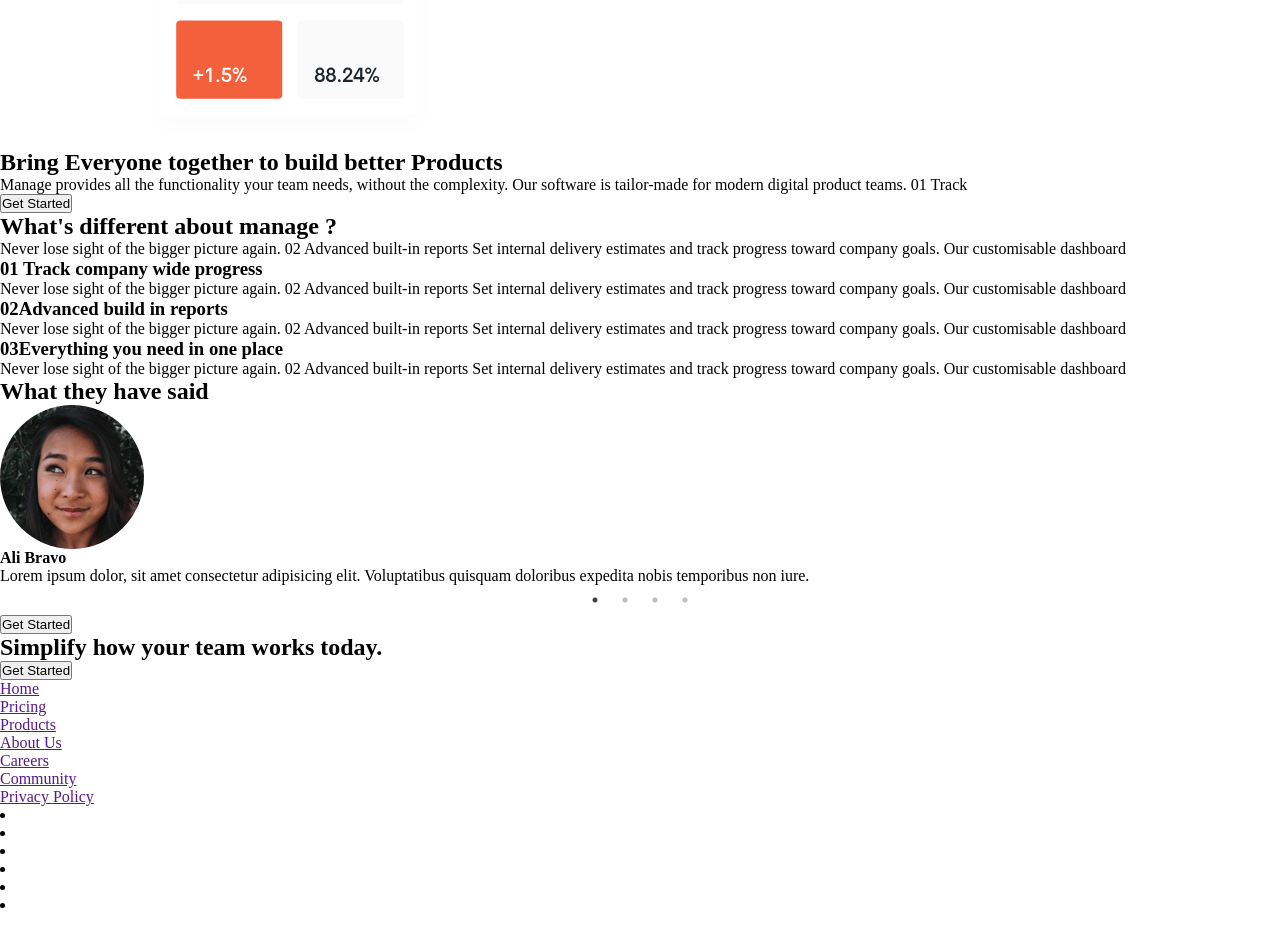
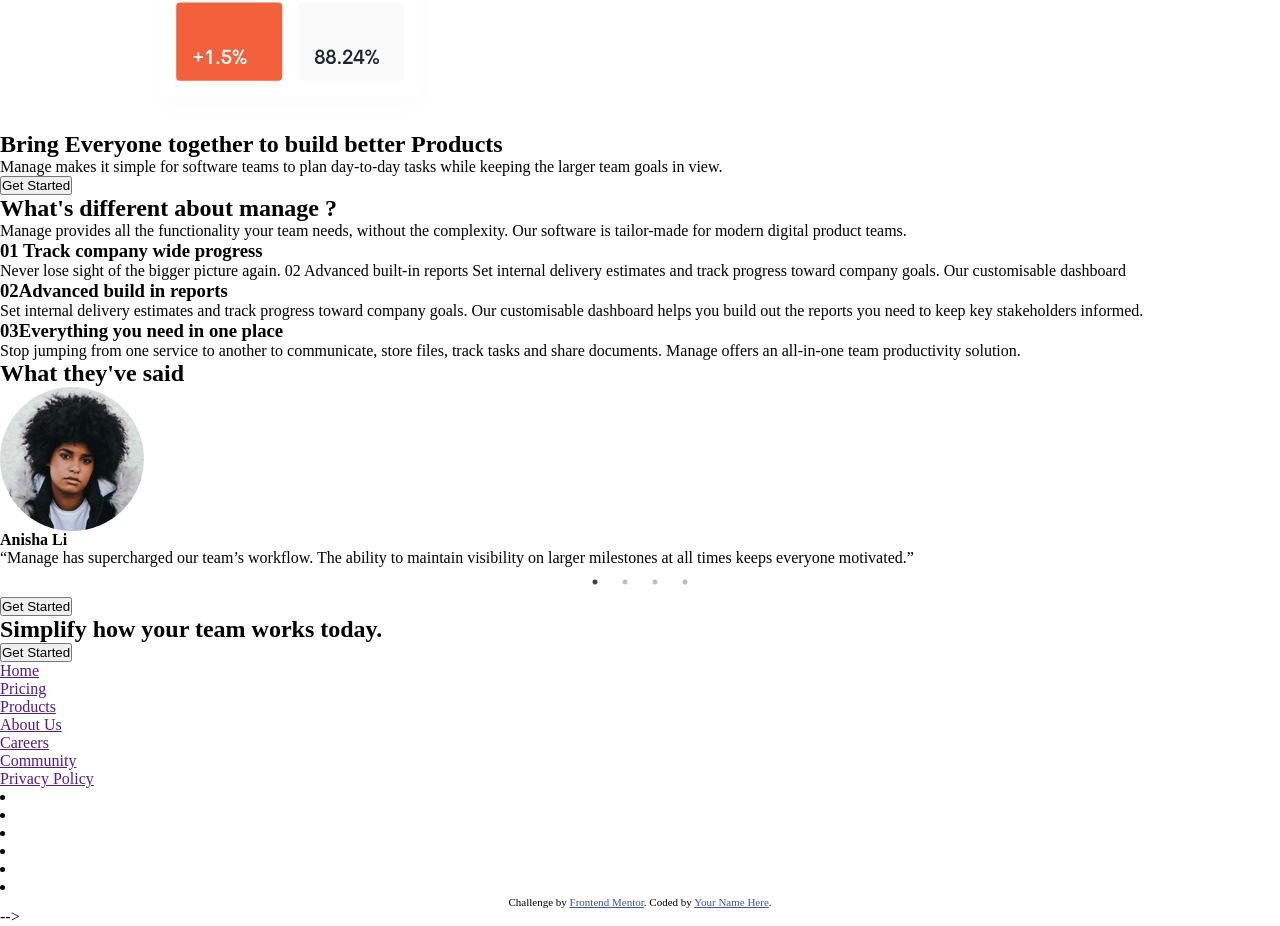
Before and after one commit to ash441/manage-landing-page-master, a plain HTML site: page index.html in a window 1280 px wide. Shown: the part 488-1414 px from the top of the page. Drawn offline with nearby package versions, Linux system fonts and the light colour scheme.

Commit message:
dummy text modifiedand updated to original content

```diff
--- a/index.html
+++ b/index.html
@@ -5,15 +5,13 @@
     <meta charset="UTF-8">
     <meta name="viewport" content="width=device-width, initial-scale=1.0">
     <!-- displays site properly based on user's device -->
-    // Add the new slick-theme.css if you want the default styling
+
     <link rel="stylesheet" type="text/css" href="slick/slick-theme.css" />
 
     <link rel="stylesheet" href="./style.css">
     <link rel="stylesheet" type="text/css" href="slick/slick.css" />
     <link rel="icon" type="image/png" sizes="32x32" href="./images/favicon-32x32.png">
-    <link rel=“stylesheet” href=“https://cdnjs.cloudflare.com/ajax/libs/font-awesome/5.15.2/css/all.min.css”
-        integrity=“sha512-HK5fgLBL+xu6dm/Ii3z4xhlSUyZgTT9tuc/hSrtw6uzJOvgRr2a9jyxxT1ely+B+xFAmJKVSTbpM/CuL7qxO8w==”
-        crossorigin=“anonymous” />
+    <link rel=“stylesheet” href=“https://cdnjs.cloudflare.com/ajax/libs/font-awesome/5.15.2/css/all.min.css” integrity=“sha512-HK5fgLBL+xu6dm/Ii3z4xhlSUyZgTT9tuc/hSrtw6uzJOvgRr2a9jyxxT1ely+B+xFAmJKVSTbpM/CuL7qxO8w==” crossorigin=“anonymous” />
     <title>Frontend Mentor | Manage landing page</title>
 
     <!-- Feel free to remove these styles or customise in your own stylesheet 👍 -->
@@ -62,8 +60,7 @@
 
             <div class="container  home-content">
                 <h1>Bring Everyone together to build better Products</h1>
-                <p>Manage provides all the functionality your team needs, without the complexity. Our software is
-                    tailor-made for modern digital product teams. 01 Track
+                <p>Manage makes it simple for software teams to plan day-to-day tasks while keeping the larger team goals in view.
                 </p>
 
                 <button class="home-button button ">Get Started</button>
@@ -77,23 +74,19 @@
         <section class="about">
 
             <h2>What's different about manage ?</h2>
-            <p>Never lose sight of the bigger picture again. 02 Advanced built-in reports Set internal delivery
-                estimates and track progress toward company goals. Our customisable dashboard</p>
+            <p>Manage provides all the functionality your team needs, without the complexity. Our software is tailor-made for modern digital product teams.</p>
             <div class="about-items">
                 <div class="about-item">
                     <h3> <span>01</span> Track company wide progress</h3>
-                    <p>Never lose sight of the bigger picture again. 02 Advanced built-in reports Set internal delivery
-                        estimates and track progress toward company goals. Our customisable dashboard</p>
+                    <p>Never lose sight of the bigger picture again. 02 Advanced built-in reports Set internal delivery estimates and track progress toward company goals. Our customisable dashboard</p>
                 </div>
                 <div class="about-item">
                     <h3> <span>02</span>Advanced build in reports</h3>
-                    <p>Never lose sight of the bigger picture again. 02 Advanced built-in reports Set internal delivery
-                        estimates and track progress toward company goals. Our customisable dashboard</p>
+                    <p>Set internal delivery estimates and track progress toward company goals. Our customisable dashboard helps you build out the reports you need to keep key stakeholders informed.</p>
                 </div>
                 <div class="about-item">
                     <h3><span>03</span>Everything you need in one place</h3>
-                    <p>Never lose sight of the bigger picture again. 02 Advanced built-in reports Set internal delivery
-                        estimates and track progress toward company goals. Our customisable dashboard</p>
+                    <p>Stop jumping from one service to another to communicate, store files, track tasks and share documents. Manage offers an all-in-one team productivity solution.</p>
                 </div>
             </div>
 
@@ -102,37 +95,40 @@
 
         <section class="testomonial">
 
-            <h1>What they have said</h1>
+            <h1>What they've said</h1>
 
             <div class="testomonial-items">
                 <div class="testomonial-item">
-                    <img class="testomonial-img" src="./images/avatar-ali.png" alt="">
-                    <h4 class="testomonial-header">Ali Bravo</h4>
-                    <p class="testomonial-description">Lorem ipsum dolor, sit amet consectetur adipisicing elit.
-                        Voluptatibus quisquam doloribus expedita nobis temporibus non iure.</p>
+                    <img class="testomonial-img" src="./images/avatar-shanai.png" alt="">
+                    <h4 class="testomonial-header">Anisha Li</h4>
+                    <p class="testomonial-description"> “Manage has supercharged our team’s workflow. The ability to maintain visibility on larger milestones at all times keeps everyone motivated.”</p>
 
                 </div>
+
                 <div class="testomonial-item">
                     <img class="testomonial-img" src="./images/avatar-anisha.png" alt="">
                     <h4 class="testomonial-header">Ali Bravo</h4>
-                    <p class="testomonial-description">Lorem ipsum dolor, sit amet consectetur adipisicing elit.
-                        Voluptatibus quisquam doloribus expedita nobis temporibus non iure.</p>
+                    <p class="testomonial-description"> “We have been able to cancel so many other subscriptions since using Manage. There is no more cross-channel confusion and everyone is much more focused.”</p>
 
                 </div>
+
                 <div class="testomonial-item">
                     <img class="testomonial-img" src="./images/avatar-richard.png" alt="">
-                    <h4 class="testomonial-header">ali</h4>
-                    <p class="testomonial-description">Lorem ipsum dolor, sit amet consectetur adipisicing elit.
-                        Voluptatibus quisquam doloribus expedita nobis temporibus non iure.</p>
+                    <h4 class="testomonial-header">Richard Watts</h4>
+                    <p class="testomonial-description">“Manage allows us to provide structure and process. It keeps us organized and focused. I can’t stop recommending them to everyone I talk to!”
+                    </p>
 
                 </div>
+
                 <div class="testomonial-item">
-                    <img class="testomonial-img" src="./images/avatar-shanai.png" alt="">
-                    <h4 class="testomonial-header">Ali Bravo</h4>
-                    <p class="testomonial-description">Lorem ipsum dolor, sit amet consectetur adipisicing elit.
-                        Voluptatibus quisquam doloribus expedita nobis temporibus non iure.</p>
+                    <img class="testomonial-img" src="./images/avatar-ali.png" alt="">
+                    <h4 class="testomonial-header">Shanai Gough</h4>
+                    <p class="testomonial-description">“Their software allows us to track, manage and collaborate on our projects from anywhere. It keeps the whole team in-sync without being intrusive.”</p>
 
                 </div>
+
+
+
 
 
 
@@ -206,17 +202,9 @@
 
     </footer>
 
-
-
     <!--
-    Pricing Product About Us Careers Community Get Started Bring everyone together to build better products. Manage makes it simple for software teams to plan day-to-day tasks while keeping the larger team goals in view. Get Started What’s different about
-    Manage? Manage provides all the functionality your team needs, without the complexity. Our software is tailor-made for modern digital product teams. 01 Track company-wide progress See how your day-to-day tasks fit into the wider vision. Go from tracking
-    progress at the milestone level all the way done to the smallest of details. Never lose sight of the bigger picture again. 02 Advanced built-in reports Set internal delivery estimates and track progress toward company goals. Our customisable dashboard
-    helps you build out the reports you need to keep key stakeholders informed. 03 Everything you need in one place Stop jumping from one service to another to communicate, store files, track tasks and share documents. Manage offers an all-in-one team
-    productivity solution. What they’ve said Anisha Li “Manage has supercharged our team’s workflow. The ability to maintain visibility on larger milestones at all times keeps everyone motivated.” Ali Bravo “We have been able to cancel so many other subscriptions
-    since using Manage. There is no more cross-channel confusion and everyone is much more focused.” Richard Watts “Manage allows us to provide structure and process. It keeps us organized and focused. I can’t stop recommending them to everyone I talk
-    to!” Shanai Gough “Their software allows us to track, manage and collaborate on our projects from anywhere. It keeps the whole team in-sync without being intrusive.” Get Started Simplify how your team works today. Get Started Home Pricing Products
-    About Us Careers Community Privacy Policy Updates in your inbox… Go Copyright 2020. All Rights Reserved
+ Get Started Simplify how your team works today. Get Started Home Pricing Products
+    About Us Careers Community Privacy Policy Updates in your inbox… Go Copyright 2020. All Rights Reserved -->
 
 
     <div class="attribution">
@@ -228,8 +216,10 @@
     <script type="text/javascript" src="//code.jquery.com/jquery-migrate-1.2.1.min.js"></script>
     <script type="text/javascript" src="slick/slick.min.js"></script>
     <script>
-        $(document).ready(function () {
-            $('.testomonial-items').slick({dots: true});
+        $(document).ready(function() {
+            $('.testomonial-items').slick({
+                dots: true
+            });
         });
     </script>
 
```
